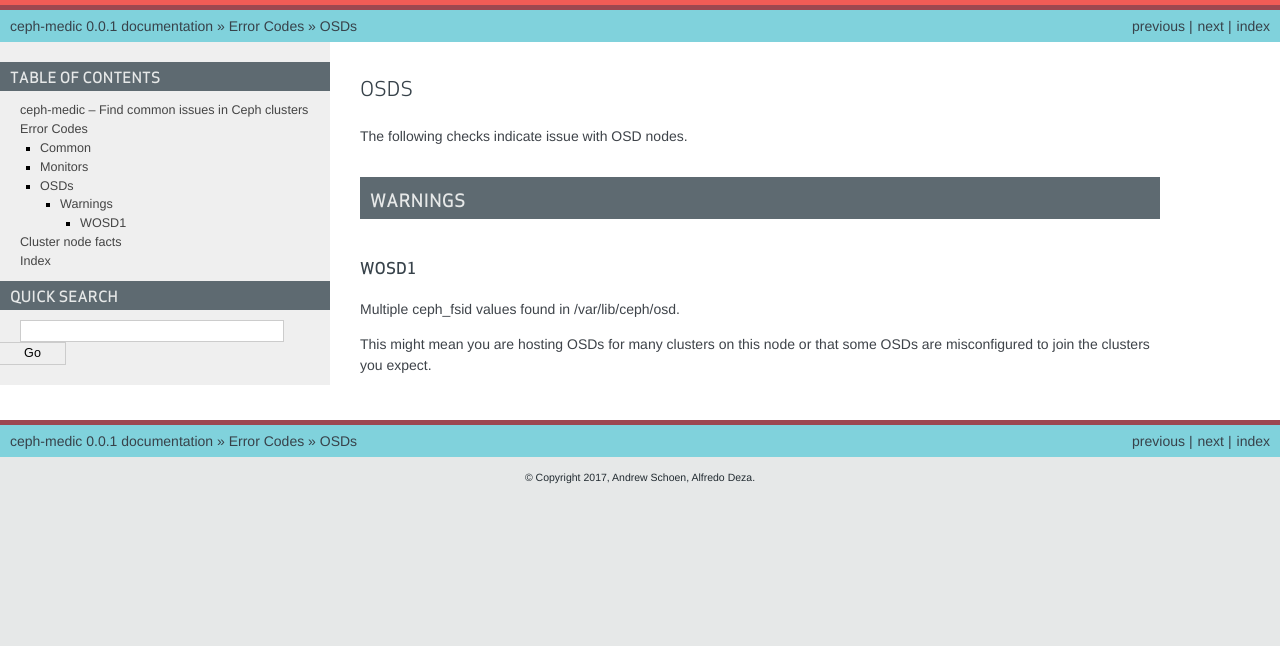
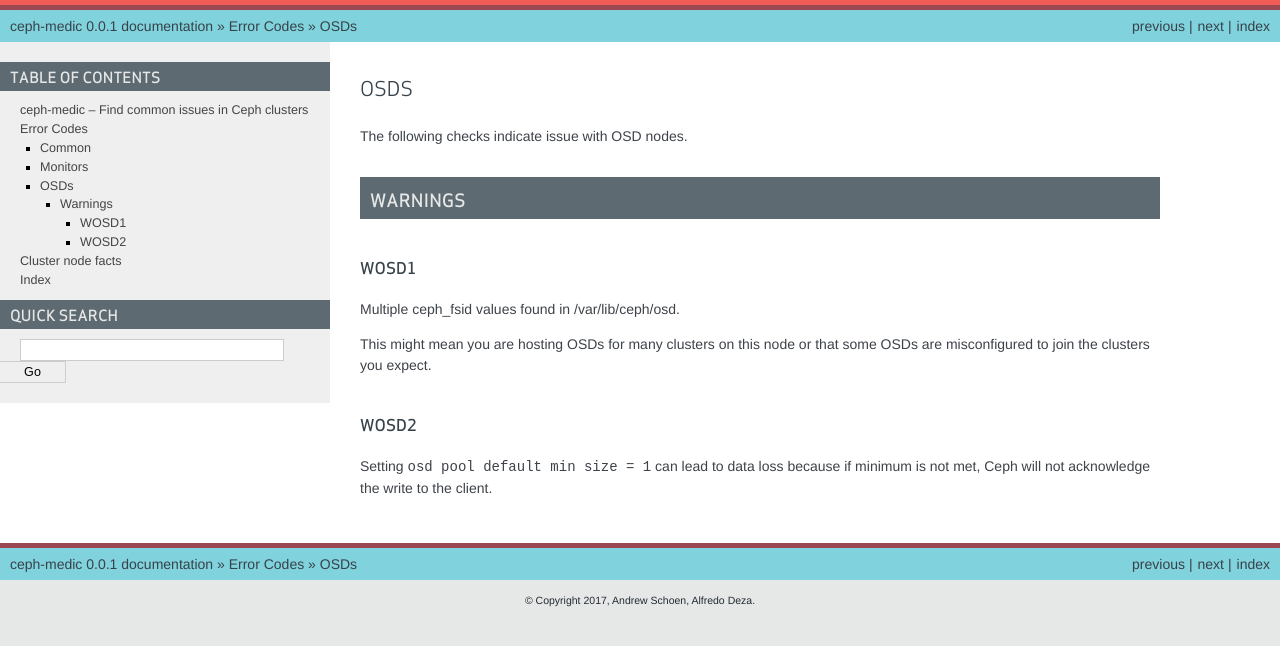
Before and after one commit to ceph/ceph-medic, a Sphinx documentation site: the page built from docs/source/codes/osds.rst, in a window 1280 px wide. Shown: the top 646 px of the page. Built offline with Sphinx 7.4.7, drawn with Linux system fonts in a browser that asks for light colours.

Commit message:
docs add WOSD2 for min size = 1
Signed-off-by: Alfredo Deza <adeza@redhat.com>

```diff
--- a/docs/source/codes/osds.rst
+++ b/docs/source/codes/osds.rst
@@ -10,9 +10,16 @@
 .. _WOSD1:
 
 WOSD1
-_____
+^^^^^
 Multiple ceph_fsid values found in /var/lib/ceph/osd.
 
 This might mean you are hosting OSDs for many clusters on
 this node or that some OSDs are misconfigured to join the
 clusters you expect.
+
+.. _WOSD2:
+
+WOSD2
+^^^^^
+Setting ``osd pool default min size = 1`` can lead to data loss because if
+minimum is not met, Ceph will not acknowledge the write to the client.
```
